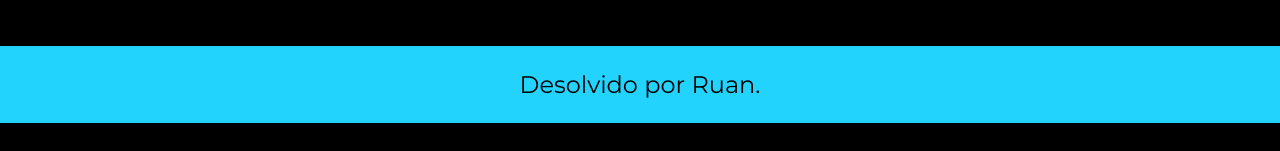
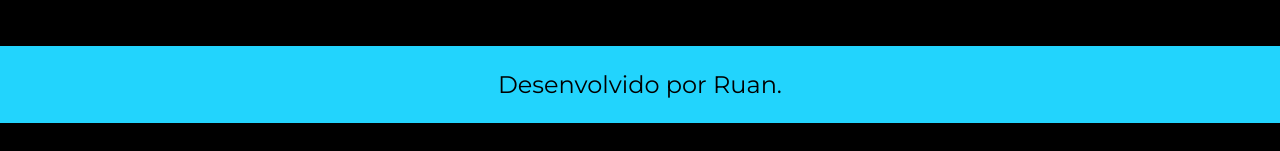
Before and after one commit to Ruan8721/portif-lio-ruan, a plain HTML site: page about.html in a window 1280 px wide. Shown: the part 646-797 px from the top of the page. Drawn offline with nearby package versions, Linux system fonts and the light colour scheme.

Commit message:
Update about.html

```diff
--- a/about.html
+++ b/about.html
@@ -31,7 +31,7 @@
     </main>
 
     <footer class="rodape">
-        <p>Desolvido por Ruan.</p>
+        <p>Desenvolvido por Ruan.</p>
     </footer>
 
 
```
